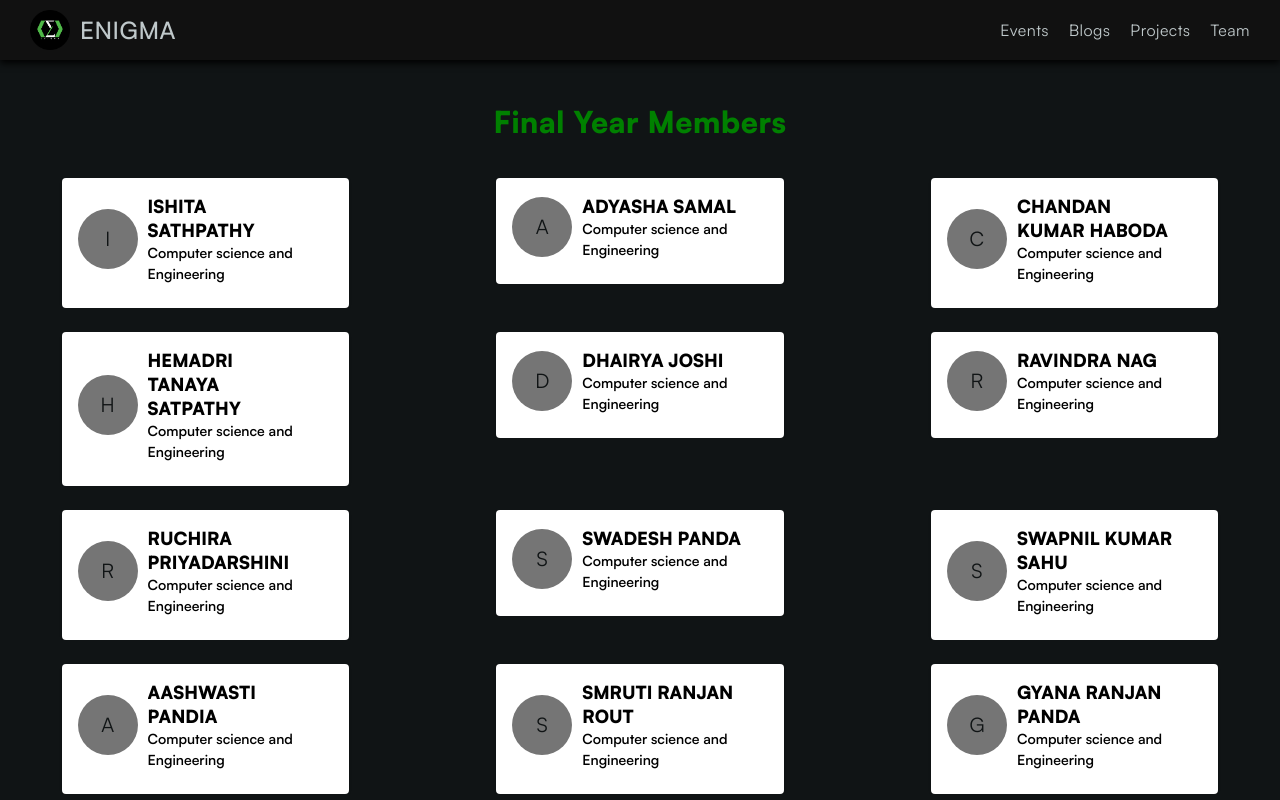
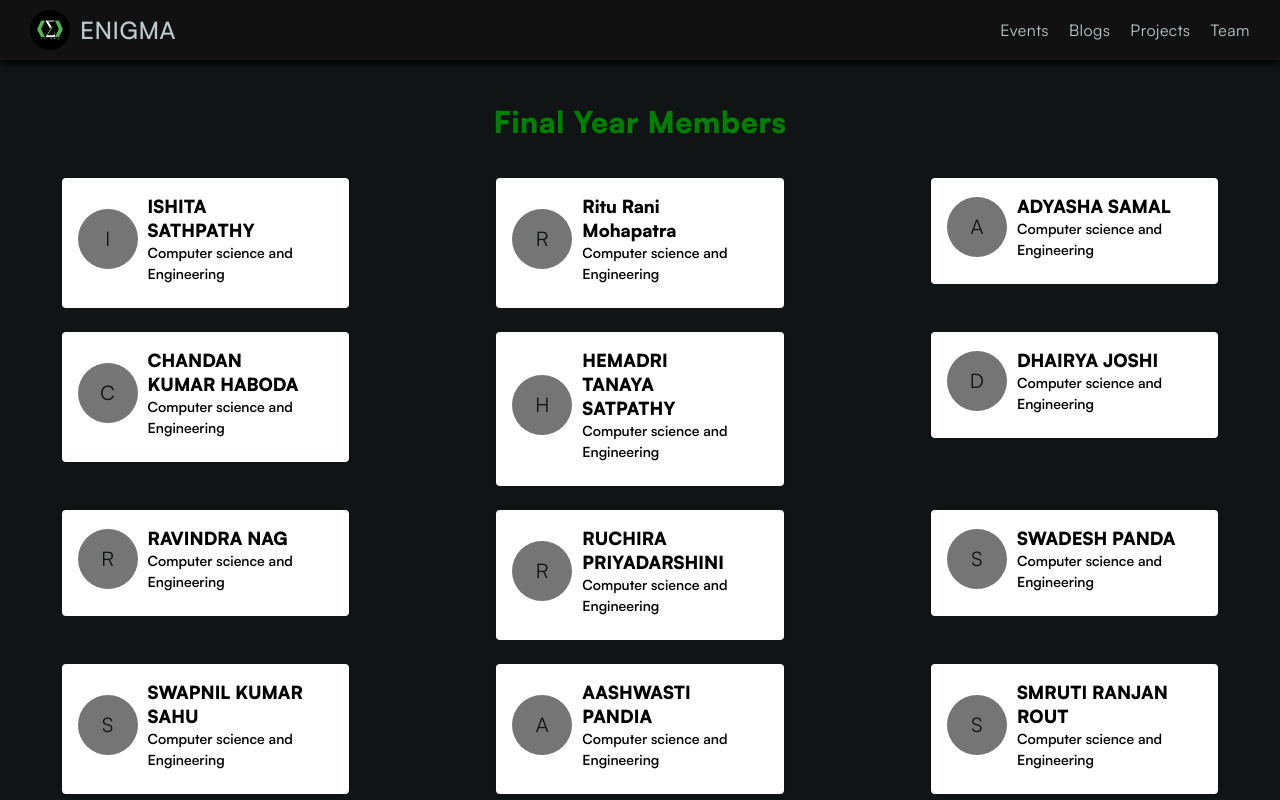
Before and after one commit to EnigmaVSSUT/EnigmaCMS-FrontEnd, a React (Vite) app: page /team in a window 1280 px wide. Shown: the top 800 px of the page. Built offline with nearby package versions, Linux system fonts and the light colour scheme; no server answers.

Commit message:
member added

```diff
--- a/src/app/team/Team.jsx
+++ b/src/app/team/Team.jsx
@@ -37,6 +37,13 @@ const teamMembersData = [
 	//final-years
 	{
 		name: "ISHITA SATHPATHY",
+		// domain: "Developer",
+		branch:"Computer science and Engineering",
+		avatar:
+			"",
+	},
+	{
+		name: "Ritu Rani Mohapatra",
 		// domain: "Developer",
 		branch:"Computer science and Engineering",
 		avatar:
```
